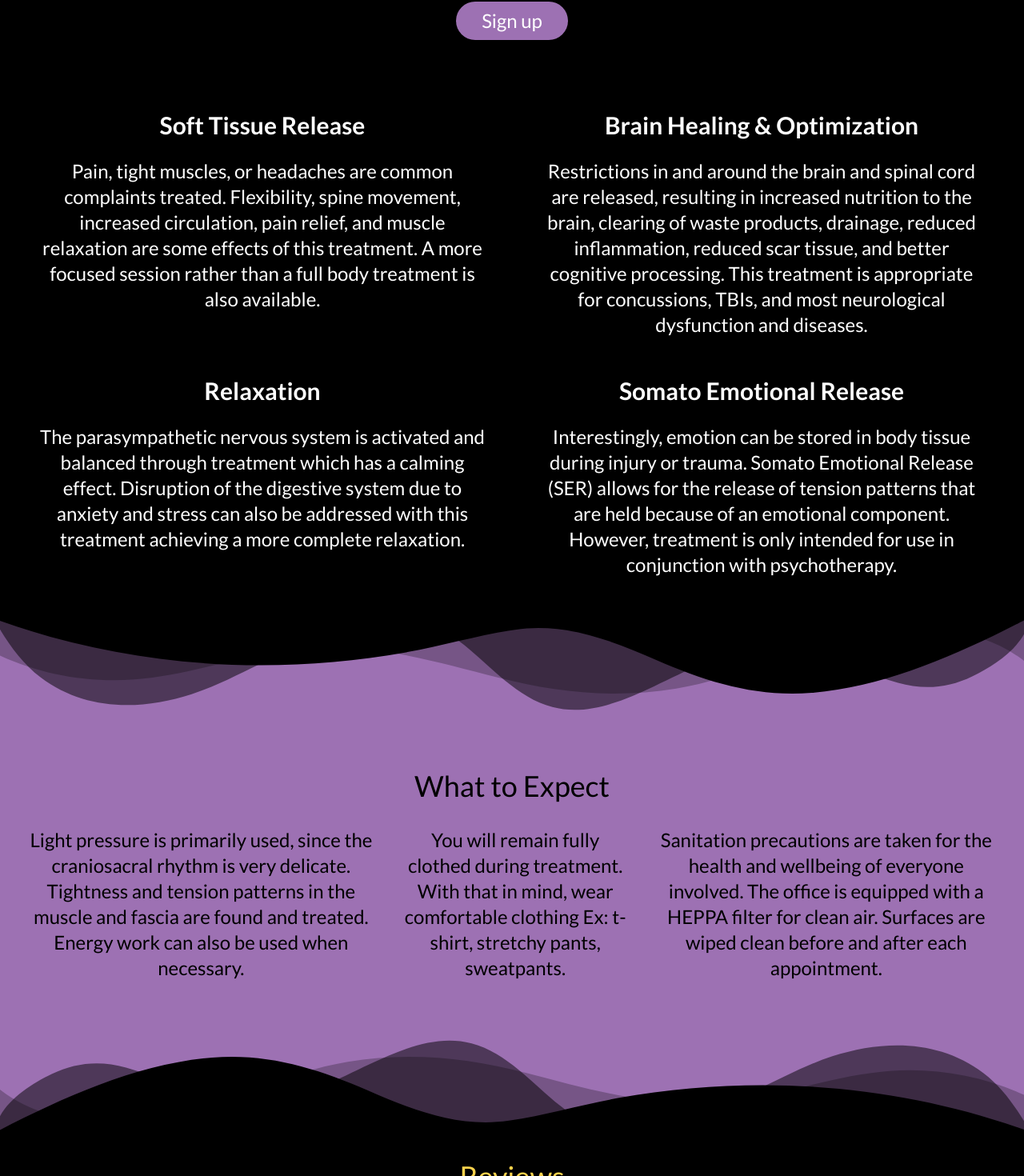
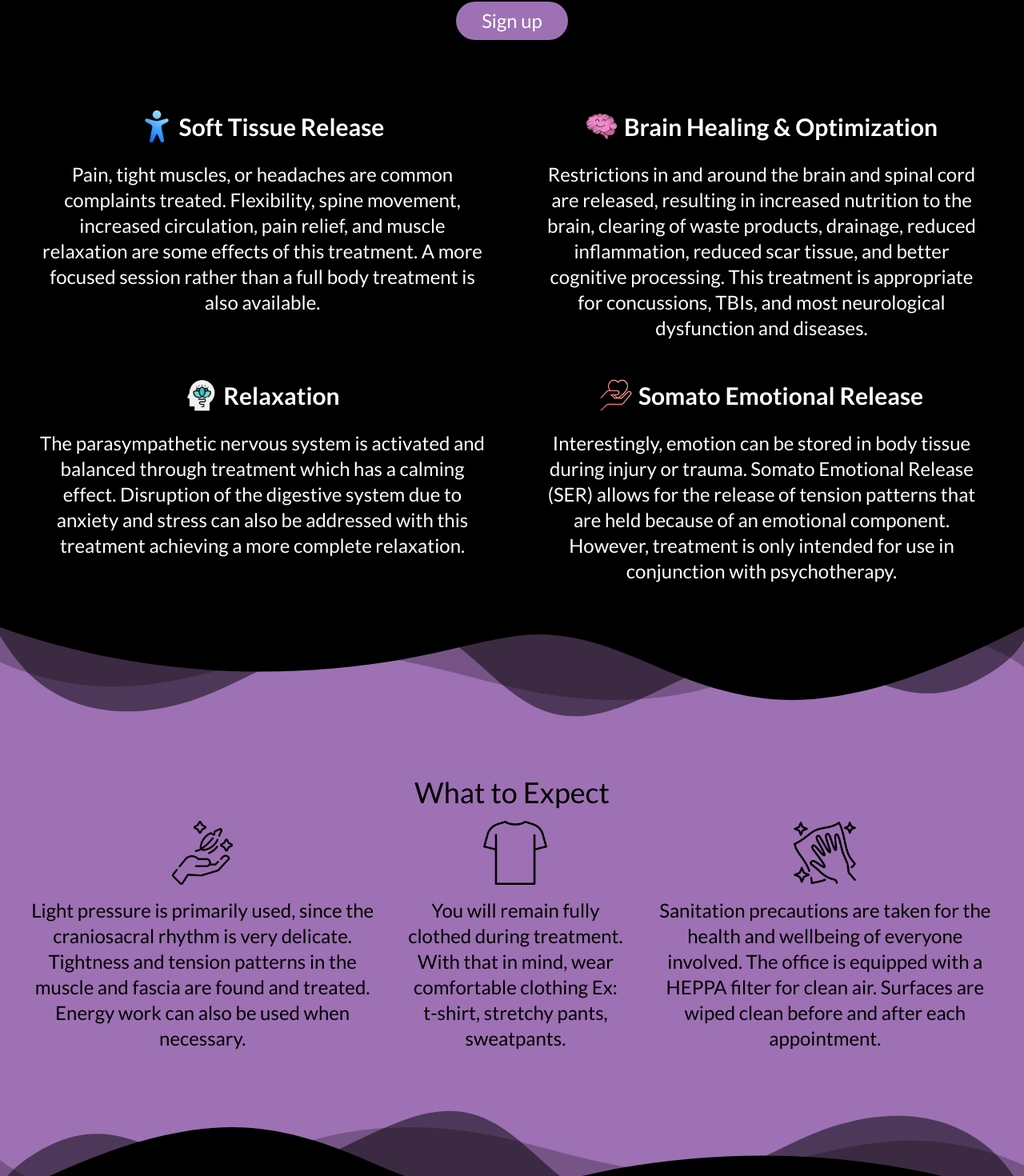
Before and after one commit to randyer/ATM-web, a React (Vite) app: page / in a window 1280 px wide. Shown: the part 990-2460 px from the top of the page at 80% size. Built offline with nearby package versions, Linux system fonts and the light colour scheme.

Commit message:
added images

```diff
--- a/src/App.jsx
+++ b/src/App.jsx
@@ -1,14 +1,134 @@
 import "./App.css";
+import { useEffect, useRef, useState } from "react";
 
 function App() {
+  const [isMenuOpen, setIsMenuOpen] = useState(false);
+  const [isFadingOut, setIsFadingOut] = useState(false);
+  const menuRef = useRef(null);
+
+  // Toggle the mobile menu
+  const toggleMenu = () => {
+    if (isMenuOpen) {
+      setIsFadingOut(true);
+      setTimeout(() => {
+        setIsMenuOpen(false);
+        setIsFadingOut(false);
+      }, 300);
+    } else {
+      setIsMenuOpen(true);
+    }
+  };
+
+  // Close the menu if clicked outside
+  useEffect(() => {
+    const handleClickOutside = (event) => {
+      if (menuRef.current && !menuRef.current.contains(event.target)) {
+        if (isMenuOpen) {
+          toggleMenu();
+        }
+      }
+    };
+
+    document.addEventListener("mousedown", handleClickOutside);
+    return () => {
+      document.removeEventListener("mousedown", handleClickOutside);
+    };
+  }, [isMenuOpen]);
   return (
     <div className="text-center">
       <nav className="absolute top-0 flex italic justify-between items-center w-full p-4 bg-purple z-50">
-        <h1 className=" text-lg md:text-xl text-white">
+        <h1 className="text-lg md:text-xl text-white">
           Alton Therapeutic Massage
         </h1>
 
-        <ul className=" text-xl justify-between items-center gap-x-4 text-white hidden md:flex">
+        {/* Hamburger button for small screens */}
+        <button
+          id="hamburger-button"
+          className="z-50 h-8 min-w-8 top-4 cursor-pointer text-3xl md:hidden"
+          onClick={toggleMenu}
+        >
+          {/* Hamburger button bars */}
+          <div className="relative flex flex-col items-end">
+            <div
+              className={`h-1 w-8 my-1 rounded bg-white transition-all duration-500 ${
+                isMenuOpen ? "origin-center -rotate-45 translate-y-3" : ""
+              }`}
+            ></div>
+            <div
+              className={`h-1 w-6 my-1 rounded bg-white transition-opacity duration-500 ${
+                isMenuOpen ? "opacity-0" : ""
+              }`}
+            ></div>
+            <div
+              className={`h-1 my-1 rounded bg-white transition-all duration-500 ${
+                isMenuOpen
+                  ? "origin-center rotate-45 -translate-y-3 w-8"
+                  : "w-4"
+              }`}
+            ></div>
+          </div>
+        </button>
+
+        {(isMenuOpen || isFadingOut) && (
+          <div
+            ref={menuRef}
+            className={`z-40 absolute top-20 right-0 p-2 mx-2 bg-purple bg-opacity-90  ${
+              isMenuOpen && !isFadingOut
+                ? "animate-fade-in duration-150"
+                : "animate-fade-out duration-150"
+            }`}
+          >
+            <ul className="grid gap-2">
+              <li>
+                <a
+                  href="#Treatments"
+                  className="block text-lg text-white p-2 hover:underline"
+                  onClick={toggleMenu}
+                >
+                  Treatments
+                </a>
+              </li>
+              <li>
+                <a
+                  href="#Expectations"
+                  className="block text-lg text-white p-2 hover:underline"
+                  onClick={toggleMenu}
+                >
+                  Expectations
+                </a>
+              </li>
+              <li>
+                <a
+                  href="#Reviews"
+                  className="block text-lg text-white p-2 hover:underline"
+                  onClick={toggleMenu}
+                >
+                  Reviews
+                </a>
+              </li>
+              <li>
+                <a
+                  href="#Contact"
+                  className="block text-lg text-white p-2 hover:underline"
+                  onClick={toggleMenu}
+                >
+                  Contact
+                </a>
+              </li>
+              <li>
+                <a
+                  href="#About"
+                  className="block text-lg text-white p-2 hover:underline"
+                  onClick={toggleMenu}
+                >
+                  About
+                </a>
+              </li>
+            </ul>
+          </div>
+        )}
+
+        <ul className="text-xl justify-between items-center gap-x-4 text-white hidden md:flex">
           <li>
             <a href="#Treatments" className="hover:underline">
               Treatments
@@ -69,13 +189,17 @@ function App() {
         </a>
 
         {/* Treatments */}
-        <div className=" relative flex flex-wrap mt-8 p-4">
+        <div className="relative flex flex-wrap mt-8 p-4">
           {/* Each flex-row will contain one header and one paragraph */}
           <div className="flex flex-col gap-2 w-full md:w-1/2 items-center md:p-4">
-            <h2 className="font-bold text-xl md:text-3xl ">
+            <div className="flex items-center gap-2">
+              <img className="w-10" src="src/assets/person.png" alt="" />
+              <h2 className="font-bold text-xl md:text-3xl">
                 Soft Tissue Release
               </h2>
-            <p className="p-4 text-lg md:text-2xl">
+            </div>
+
+            <p className="p-4 text-lg md:text-2xl max-w-2xl">
               Pain, tight muscles, or headaches are common complaints treated.
               Flexibility, spine movement, increased circulation, pain relief,
               and muscle relaxation are some effects of this treatment. A more
@@ -83,11 +207,16 @@ function App() {
               available.
             </p>
           </div>
+
           <div className="flex flex-col gap-2 w-full md:w-1/2 items-center md:p-4">
-            <h2 className="font-bold text-xl md:text-3xl ">
+            <div className="flex items-center gap-2">
+              <img className="w-10" src="src/assets/happy.png" alt="" />
+              <h2 className="font-bold text-xl md:text-3xl">
                 Brain Healing & Optimization
               </h2>
-            <p className="p-4 text-lg  md:text-2xl">
+            </div>
+
+            <p className="p-4 text-lg md:text-2xl max-w-2xl">
               Restrictions in and around the brain and spinal cord are released,
               resulting in increased nutrition to the brain, clearing of waste
               products, drainage, reduced inflammation, reduced scar tissue, and
@@ -95,20 +224,30 @@ function App() {
               concussions, TBIs, and most neurological dysfunction and diseases.
             </p>
           </div>
+
           <div className="flex flex-col gap-2 w-full md:w-1/2 items-center md:p-4">
-            <h2 className="font-bold text-xl md:text-3xl ">Relaxation</h2>
-            <p className="p-4 text-lg md:text-2xl">
+            <div className="flex items-center gap-2">
+              <img className="w-10" src="src/assets/calm.png" alt="" />
+              <h2 className="font-bold text-xl md:text-3xl">Relaxation</h2>
+            </div>
+
+            <p className="p-4 text-lg md:text-2xl max-w-2xl">
               The parasympathetic nervous system is activated and balanced
               through treatment which has a calming effect. Disruption of the
               digestive system due to anxiety and stress can also be addressed
               with this treatment achieving a more complete relaxation.
             </p>
           </div>
+
           <div className="flex flex-col gap-2 w-full md:w-1/2 items-center md:p-4">
-            <h2 className="font-bold text-xl md:text-3xl ">
+            <div className="flex items-center gap-2">
+              <img className="w-10" src="src/assets/heart.png" alt="" />
+              <h2 className="font-bold text-xl md:text-3xl">
                 Somato Emotional Release
               </h2>
-            <p className="p-4 text-lg md:text-2xl">
+            </div>
+
+            <p className="p-4 text-lg md:text-2xl max-w-2xl">
               Interestingly, emotion can be stored in body tissue during injury
               or trauma. Somato Emotional Release (SER) allows for the release
               of tension patterns that are held because of an emotional
@@ -154,22 +293,49 @@ function App() {
             What to Expect
           </h1>
           <div className="flex flex-col md:flex-row">
+            {/* First Section with Image */}
+            <div className="flex flex-col items-center">
+              <img
+                className=" w-10 md:w-20"
+                src="src/assets/levitation.png"
+                alt=""
+              />
               <p className="p-4 text-xl md:text-2xl">
-              Light pressure is primarily used, since the craniosacral rhythm is
-              very delicate. Tightness and tension patterns in the muscle and
-              fascia are found and treated. Energy work can also be used when
-              necessary.
+                Light pressure is primarily used, since the craniosacral rhythm
+                is very delicate. Tightness and tension patterns in the muscle
+                and fascia are found and treated. Energy work can also be used
+                when necessary.
               </p>
+            </div>
+
+            {/* Second Section with Image */}
+            <div className="flex flex-col items-center">
+              <img
+                className=" w-10 md:w-20"
+                src="src/assets/t-shirt.png"
+                alt=""
+              />
               <p className="p-4 text-xl md:text-2xl">
-              You will remain fully clothed during treatment. With that in mind,
-              wear comfortable clothing Ex: t-shirt, stretchy pants, sweatpants.
+                You will remain fully clothed during treatment. With that in
+                mind, wear comfortable clothing Ex: t-shirt, stretchy pants,
+                sweatpants.
               </p>
+            </div>
+
+            {/* Third Section with Image */}
+            <div className="flex flex-col items-center">
+              <img
+                className=" w-10 md:w-20"
+                src="src/assets/clean.png"
+                alt=""
+              />
               <p className="p-4 text-xl md:text-2xl">
                 Sanitation precautions are taken for the health and wellbeing of
-              everyone involved. The office is equipped with a HEPPA filter for
-              clean air. Surfaces are wiped clean before and after each
+                everyone involved. The office is equipped with a HEPPA filter
+                for clean air. Surfaces are wiped clean before and after each
                 appointment.
               </p>
+            </div>
           </div>
         </div>
 
@@ -359,11 +525,11 @@ function App() {
             restore and revitalize yourself.
           </p>
           <h1 className=" text-2xl md:text-4xl p-4">Qualifications</h1>
-          <p className=" text-lg md:text-xl text-amber-100 ">
+          <p className=" text-lg md:text-2xl text-amber-100 ">
             Licensed massage therapist: NH License #3279
           </p>
 
-          <ul className="flex flex-col items-center   text-lg md:text-xl max-w-4xl self-center list-disc p-6">
+          <ul className="flex flex-col items-center   text-lg md:text-2xl max-w-4xl self-center list-disc p-6">
             <li className="list-inside">
               2008 Graduate of New Hampshire Institute for Therapeutic Arts
             </li>
@@ -406,7 +572,7 @@ function App() {
           </ul>
 
           <a
-            className=" text-lg md:text-xl text-amber-100 underline "
+            className=" text-lg md:text-2xl text-amber-100 underline "
             href="https://www.upledger.com/therapies/index.php"
           >
             More information on Upledger Institute
```
Also changed, not shown: src/assets/t-shirt.png (added). Lines whose indentation alone changed are shown as unchanged.
